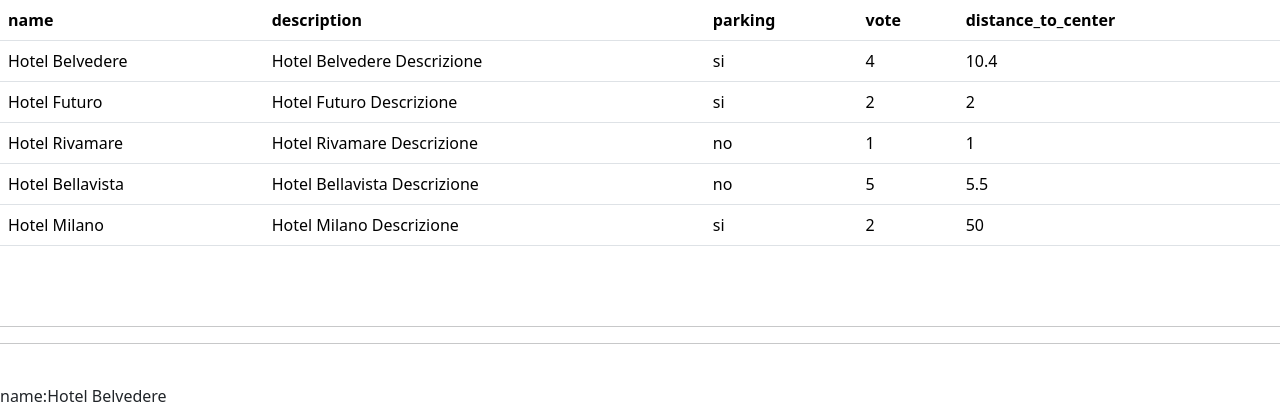
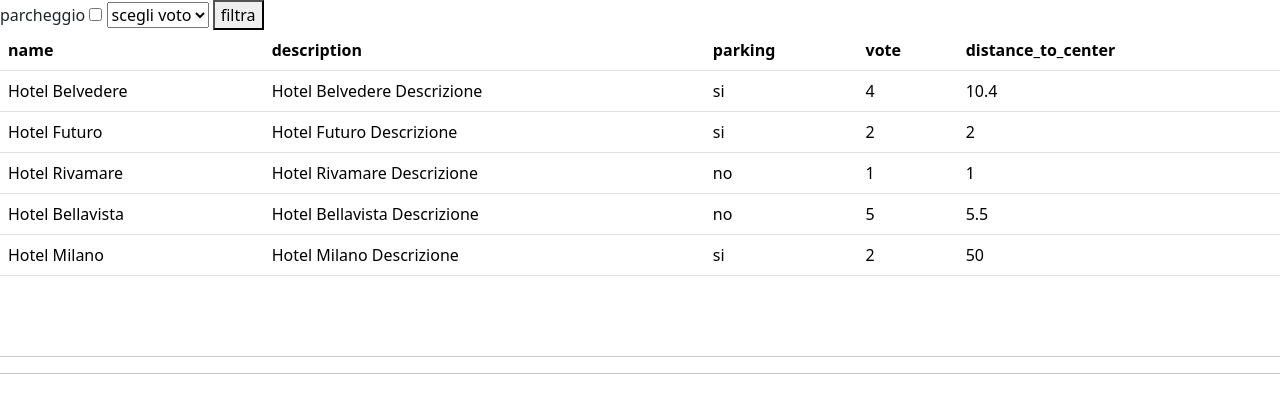
Before and after one commit to danilopiccinni/php-hotel, a PHP site: page / in a window 1280 px wide. Shown: the top 410 px of the page. Run offline with PHP 8.4, Linux system fonts and the light colour scheme.

Commit message:
feat: bonus 1 e 2

```diff
--- a/index.php
+++ b/index.php
@@ -1,4 +1,7 @@
 <?php
+
+    $parcheggio = $_GET['parcheggio'] ?? '';
+    $voto = $_GET['voto'] ?? '';
 
     $hotels = [
         [
@@ -54,6 +57,24 @@
 </head>
 <body>
 
+<form action="index.php">
+    <label >parcheggio</label>
+    <input type="checkbox" name="parcheggio">
+
+    <select name="voto" id="">
+        <option value="0">scegli voto</option>
+        <option value="1">1</option>
+        <option value="2">2</option>
+        <option value="3">3</option>
+        <option value="4">4</option>
+        <option value="5">5</option>
+    </select>
+
+    <!-- <input type="text" name="parcheggio" placeholder="parcheggio"> -->
+    <!-- <input type="text" name="voto" placeholder="voto"> -->
+    <button type="submit">filtra</button>
+</form>
+
 <table class="table">
   <thead>
     <tr>
@@ -71,7 +92,7 @@
     <?php
     foreach($hotels as $hotel) {
     ?>
-    <tr>
+    <tr class=" <?php echo $hotel['parking']==false && $parcheggio == 'on' ? 'd-none' : '' ?>  <?php echo $hotel['vote'] < $voto && $voto != 0 ? 'd-none' : '' ?>">
         <?php
         foreach($hotel as $key => $info) {
         ?>
```
